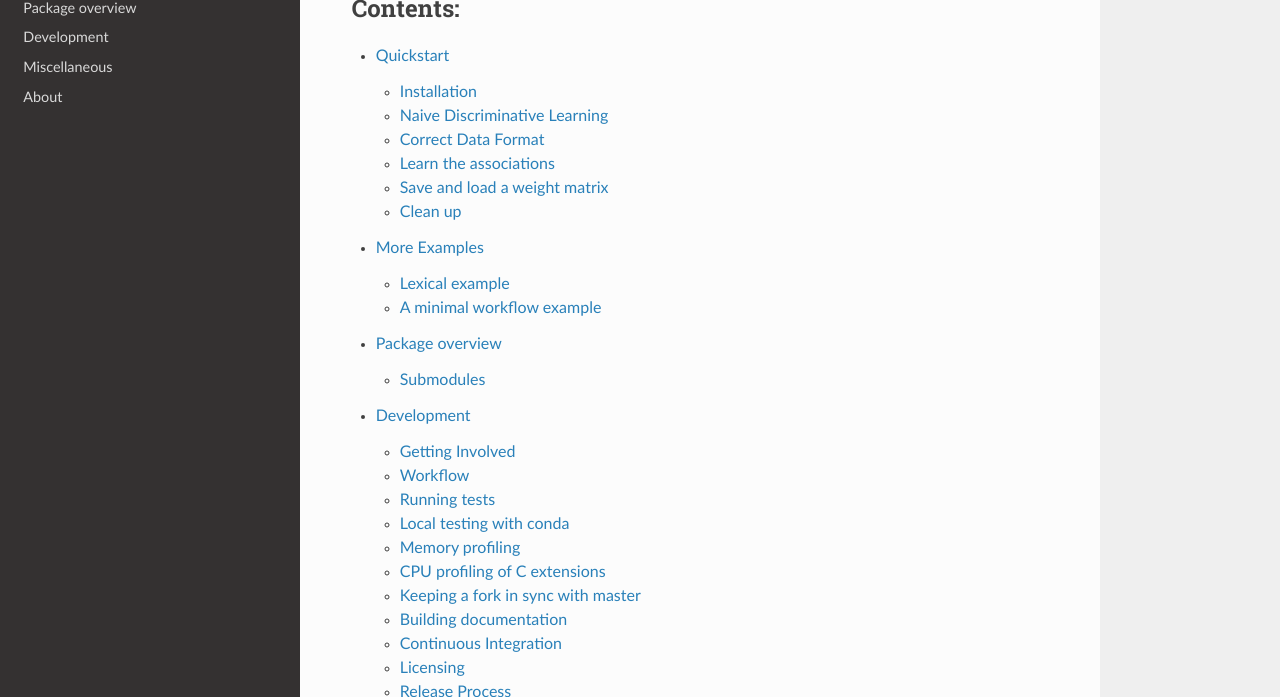
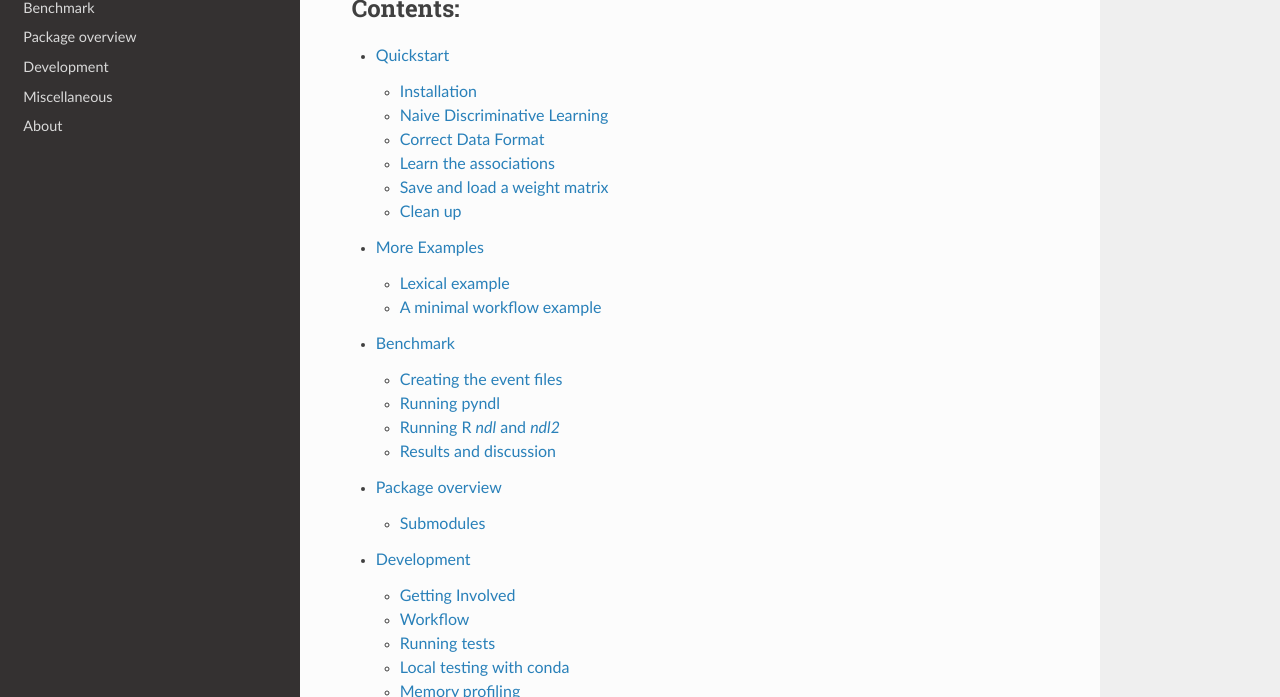
Before and after one commit to quantling/pyndl, a Sphinx documentation site: the page built from doc/source/index.rst, in a window 1280 px wide and 900 px high, cut to the strip 203-900 px from the top of the window. Built offline with Sphinx 7.4.7 and the Read the Docs theme 2.0.0, drawn with Linux system fonts in a browser that asks for light colours; pages that are not in the unit, such as notebooks, are missing from menus; some of the changed lines change nothing that is shown.

Commit message:
Add benchmark description to docs

```diff
--- /dev/null
+++ b/doc/source/benchmark.rst
@@ -0,0 +1,141 @@
+Benchmark
+=========
+
+Here we compare the performance of Naive Discrimination Learning in `pyndl`
+with other implementations, namely from the `R` packages `ndl` and `ndl2`.
+
+This document summarizes the benchmarking procedure and results; the code to run
+these is available in the repository's `benchmark folder <https://github.com/quantling/pyndl/tree/master/benchmark>`_.
+
+
+Creating the event files
+------------------------
+
+The benchmark datasets are trigram-to-word events on the text of the
+German *Graphem* Wikipedia page, that can be generated with ``python preprocessing.py``.
+
+::
+
+    Cues: ['aph', 'em#', 'hem', 'gra', 'rap', '#gr', 'phe'], Outcome: ['graphem']
+    Cues: ['aus', '#au', 'us#'], Outcome: ['aus']
+    Cues: ['wik', '#wi', 'kip', 'iki', 'edi', 'ia#', 'ped', 'ipe', 'dia'], Outcome: ['wikipedia']
+    …
+    Cues: ['ქარ', '#ქა', 'ართ', 'ლი#', 'რთუ', 'თულ', 'ული'], Outcome: ['ქართული']
+    Cues: ['ша#', 'қша', 'ақш', '#қа', 'зақ', 'қаз', 'аза'], Outcome: ['қазақша']
+    Cues: ['#한국', '한국어', '국어#'], Outcome: ['한국어']
+    …
+
+The text contains some non-ASCII characters from various languages.
+While this is not a problem with `pyndl`, these characters would crash `ndl2`.
+This is why create cue-outcome events with a basic preprocessing,
+including just ASCII characters and letters.
+Please note, that in research applications we recommend using dedicated software for more careful
+preprocessing.
+
+.. code-block:: python
+
+    preprocess.create_event_file(corpus_file=txt_file,
+                                 event_file=ascii_event_file,
+                                 allowed_symbols='a-zA-Z0-9',
+                                 context_structure='document',
+                                 event_structure='consecutive_words',
+                                 event_options=(1,),  # number of words,
+                                 cue_structure="trigrams_to_word",
+                                 lower_case=True,
+                                 remove_duplicates=True)
+
+Based on this event file,
+we construct large scale event file by concatenating all events multiple times.
+
+
+.. code-block:: python
+
+    ascii_events = list(io.events_from_file(ascii_event_file))
+    io.events_to_file(ascii_events * times, event_dir / f"{times}_times_{ascii_event_file.name}", compatible=True)
+
+
+Running pyndl
+-------------
+
+Our benchmark compares the runtime of `pyndl`'s NDL implementations on event files of varying size.
+The naive `dict_ndl` learner is orders of magnitude slower and thus excluded from the comparison.
+In addition to single processing,  both parallel processing methods
+(*threading* and *OpenMP*) are included. Run the benchmark with ``python run_ndl.py``, which
+saves the wall-clock times in a CSV files.
+
+
+.. code-block:: python
+
+    def clock(func, args, **kwargs):
+        gc.collect()
+        start = time.time()
+        result = func(*args, **kwargs)
+        stop = time.time()
+        duration = stop - start
+        return result, duration
+    …
+    for r in range(repeats):
+        for file_path in event_dir.glob('*.tab.gz'):
+            _, duration_omp1 = clock(ndl.ndl, (file_path, ALPHA, BETAS, LAMBDA_), n_jobs=1, method='openmp')
+            _, duration_omp4 = clock(ndl.ndl, (file_path, ALPHA, BETAS, LAMBDA_), n_jobs=4, method='openmp')
+            …
+
+
+Running R `ndl` and `ndl2`
+--------------------------
+
+The `R <https://www.r-project.org/>`_ benchmark includes the equilibrium learner of `ndl` and
+the iterative learner of `ndl2`. ``R -f run_ndl.R`` runs the `ndl2` on the same event files as `pyndl`,
+while `ndl` only runs on the smaller files because it is orders of magnitude slower.
+
+
+`ndl` can be installed from CRAN by running ``install.packages('ndl')`` in R, while `ndl2` is just
+available upon request (contact `Konstantin Sering <https://uni-tuebingen.de/fakultaeten/philosophische-fakultaet/fachbereiche/neuphilologie/seminar-fuer-sprachwissenschaft/arbeitsbereiche/quantitative-linguistik/mitarbeiter/'>`_, install with ``R CMD INSTALL ndl2.tar.gz``).
+
+Both `ndl` and `ndl2` cannot handle compressed event files right away. For `ndl`, we
+load the full event file into memory (included in time measurement), while `ndl2` reads an uncompressed event
+files.
+
+
+.. code-block:: R
+
+    …
+    for (r in 1:10) {
+        file_path <- event_files[i]
+	    for (i in 1:n) {
+		    st_proc_time <- system.time({
+	        	    learner <- learnWeightsTabular(gsub("[.]gz$", "", file_path), alpha=0.1, beta=0.1, lambda=1.0, numThreads=1, useExistingFiles=FALSE)
+		    })
+	        mt_proc_time <- system.time({
+	        	    learner <- learnWeightsTabular(gsub("[.]gz$", "", file_path), alpha=0.1, beta=0.1, lambda=1.0, numThreads=4, useExistingFiles=FALSE)
+		    })
+            …
+
+		    if (nrow(event_df) < 100000) {
+		    proc_time <- system.time({
+		        event_df <- read.delim(gzfile(file_path))
+		        output <- estimateWeights(cuesOutcomes=event_df)
+		    }, gcFirst = TRUE)
+		    }
+		    …
+	    }
+	    …
+    }
+
+
+
+Results and discussion
+----------------------
+
+We visualize the wall-clock time for the various NDL implementations and number of events as a line
+plot with error bars for the standard-error within the ten repetitions (``python plot_result.py``, requires the plotting packages `seaborn`).
+The shown wall-clock times were recorded on a laptop (*Intel(R) Core(TM) i7-8565U CPU* running *Ubuntu 20.4*, *R 3.6* and *python 3.9*).
+
+.. image:: benchmark_result.png
+
+For small event files the `pyndl` are less than one second slower than `ndl2` but still almost twenty times faster than `ndl`. With increasing number of events, `pyndl` becomes the fastest method
+in both single and parallel processing (2 jobs).
+
+`pyndl` processes the event file into a faster accessible format, which results in the
+overhead for small event files. However, in contrast to both other implementations
+it never reads the full event file into memory, allowing to process way larger event files than its competitors.
--- a/doc/source/index.rst
+++ b/doc/source/index.rst
@@ -9,6 +9,7 @@
    installation
    ndl
    examples
+   benchmark
    pyndl
    development
    misc
```
Also changed, not shown: doc/source/benchmark_result.png (added).
